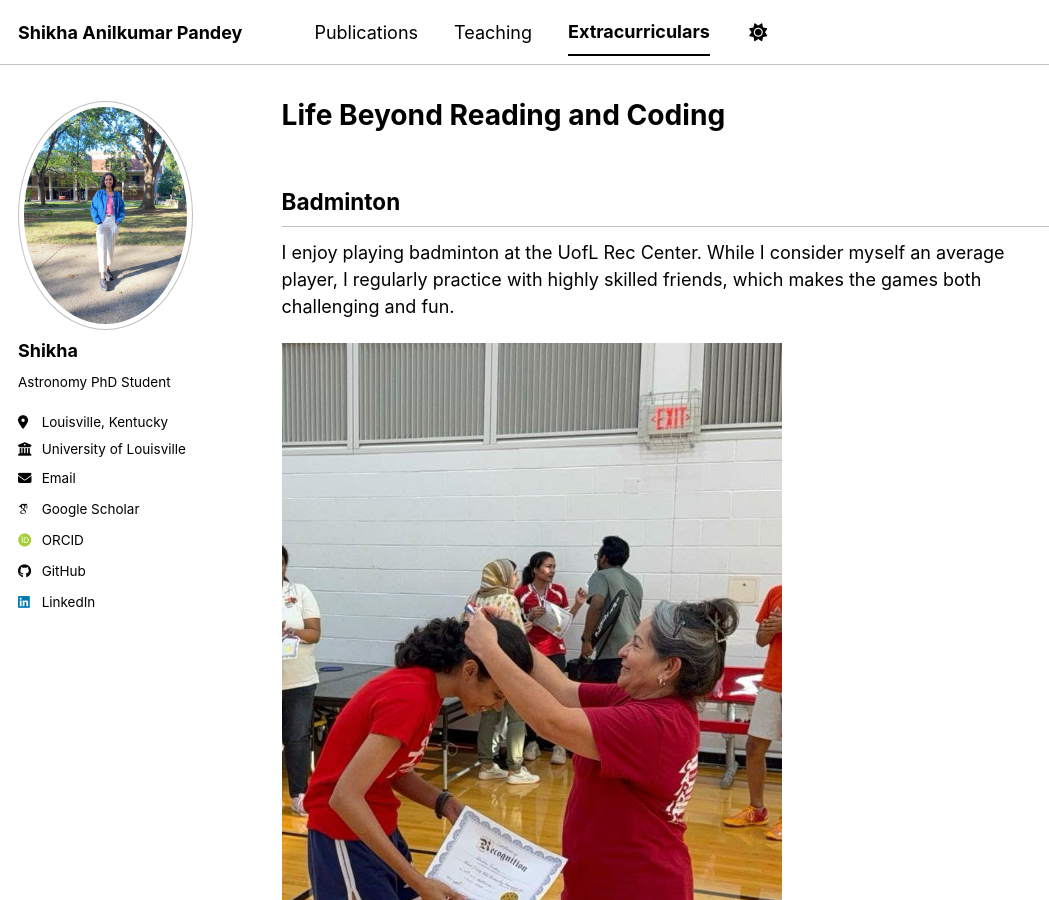
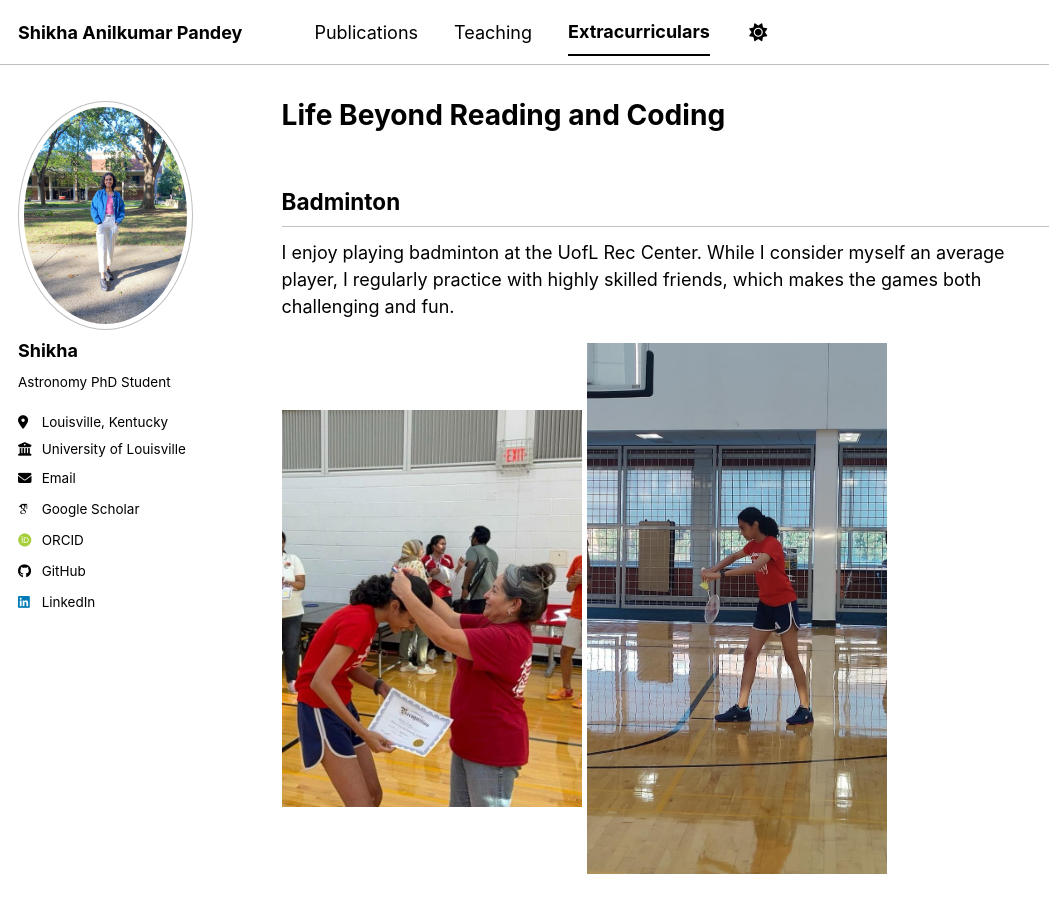
Before and after one commit to pshikha/pshikha.github.io, a Jekyll site: the page built from _pages/markdown.md, in a window 1280 px wide and 900 px high. Shown: the whole window, without its empty margins (0-1049 px from the left). Built offline with Jekyll 4.4.1, drawn with Linux system fonts in a browser that asks for light colours; some web fonts are replaced; a script bundle is joined from its source files by our own code; library files that are not in the unit come from our copies.

Commit message:
Update markdown.md

```diff
--- a/_pages/markdown.md
+++ b/_pages/markdown.md
@@ -14,9 +14,9 @@
 I enjoy playing badminton at the UofL Rec Center. While I consider myself an average player, I regularly practice with highly skilled friends, which makes the games both challenging and fun.
 
 <div>
-<img src="/images/bad1.jpeg" width="500" height="300"/>
+<img src="/images/bad1.jpeg" width="300" height="500"/>
+<img src="/images/bad2.jpeg" width="300" height="500"/>
 </div>
-![](/images/bad2.jpeg =100x){:height="36px" width="36px"}
 
 
 
```
